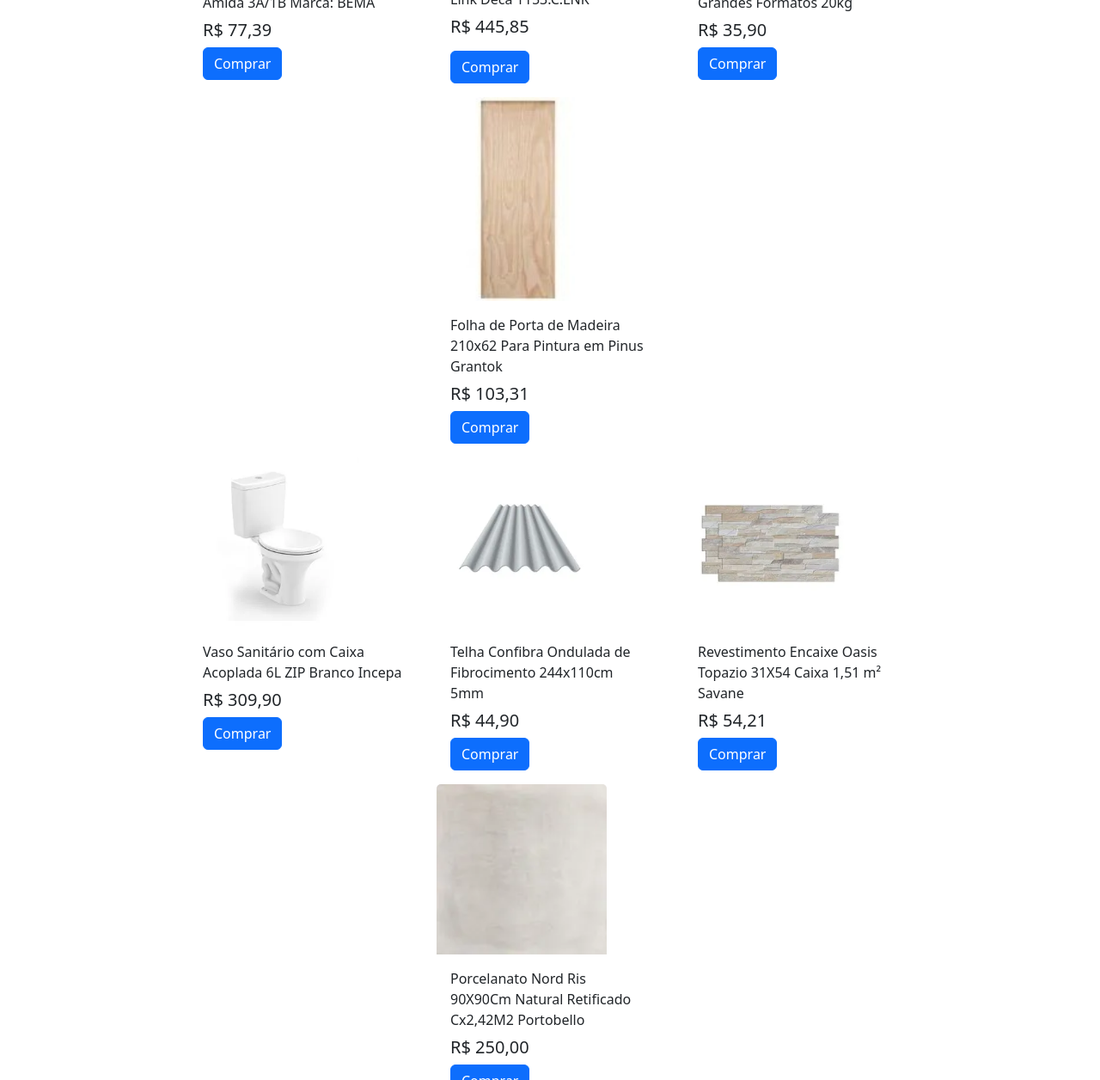
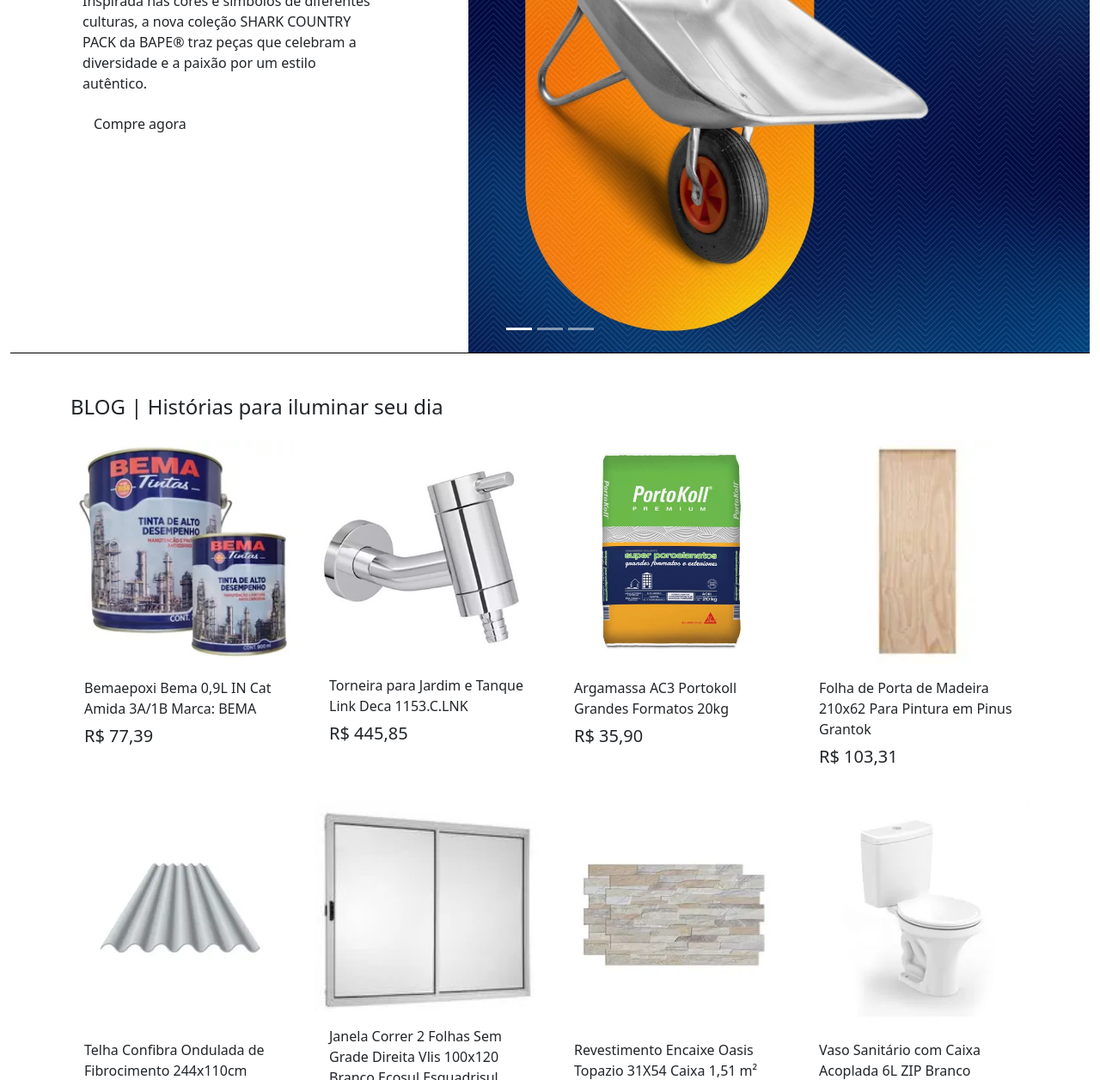
Before and after one commit to Brumarasilva/casas_de_materiais_de_construcao, a plain HTML site: page wwwroot/index.html in a window 1280 px wide. Shown: the part 489-1745 px from the top of the page at 86% size. Drawn offline with nearby package versions, Linux system fonts and the light colour scheme.

Commit message:
alterando tamanho dos cards, mudando cor do footer e adicionando carousel

```diff
--- a/wwwroot/index.html
+++ b/wwwroot/index.html
@@ -7,6 +7,7 @@
     <title>Materiais Silva</title>
     <link href="https://cdn.jsdelivr.net/npm/bootstrap@5.3.5/dist/css/bootstrap.min.css" rel="stylesheet"
         integrity="sha384-SgOJa3DmI69IUzQ2PVdRZhwQ+dy64/BUtbMJw1MZ8t5HZApcHrRKUc4W0kG879m7" crossorigin="anonymous">
+        <link rel="stylesheet" href="style.css">
 </head>
 
 <body>
@@ -66,83 +67,154 @@
         </nav>
     </header>
     <main>
-        <div class="container">
-
-            <div class="row justify-content-center">
-                <div class="card border-0" style="width: 18rem;">
-                    <img src="img/tinta.webp" class="card-img-top w-100" alt="...">
+        <div class="container-fluid">
+            <div id="carouselExampleIndicators" class="carousel slide custom-carousel border-bottom border-black"
+                data-bs-ride="carousel" data-bs-interval="7500" data-bs-pause="false">
+                <div class="carousel-indicators">
+                    <button type="button" data-bs-target="#carouselExampleIndicators" data-bs-slide-to="0"
+                        class="active" aria-current="true" aria-label="Slide 1"></button>
+                    <button type="button" data-bs-target="#carouselExampleIndicators" data-bs-slide-to="1"
+                        aria-label="Slide 2"></button>
+                    <button type="button" data-bs-target="#carouselExampleIndicators" data-bs-slide-to="2"
+                        aria-label="Slide 3"></button>
+                </div>
+                <div class="carousel-inner">
+                    <div class="carousel-item active">
+                        <div class="row align-items-center">
+                            <!-- Coluna 1 -->
+                            <div class="col-md-5" style="padding: 7.5%">
+                                <h1>BAPE&reg; na KRIS</h1>
+                                <p>Inspirada nas cores e símbolos de diferentes culturas, a nova coleção SHARK COUNTRY
+                                    PACK da BAPE&reg; traz peças que celebram a diversidade e a paixão por um estilo
+                                    autêntico.</p>
+                                <a href="#" class="btn btn-lemon">Compre agora</a>
+                            </div>
+                            <!-- Coluna 2 -->
+                            <div class="col-md-7">
+                                <img src="img/carroçademao.jpg" alt="Imagem da coleção SHARK COUNTRY PACK"
+                                    class="img-fluid w-100">
+                            </div>
+                        </div>
+                    </div>
+                    <div class="carousel-item">
+                        <div class="row align-items-center">
+                            <!-- Coluna 1 -->
+                            <div class="col-md-5" style="padding: 7.5%">
+                                <h1>Lorem Ipsum</h1>
+                                <p>Lorem ipsum dolor sit amet, consectetur adipiscing elit, sed do eiusmod tempor
+                                    incididunt ut labore et dolore magna aliqua.</p>
+                                <a href="#" class="btn btn-lemon">Compre agora</a>
+                            </div>
+                            <!-- Coluna 2 -->
+                            <div class="col-md-7">
+                                <img src="images/xmas-banner.jpg" alt="..." class="img-fluid w-100">
+                            </div>
+                        </div>
+                    </div>
+                    <div class="carousel-item">
+                        <div class="row align-items-center">
+                            <!-- Coluna 1 -->
+                            <div class="col-md-5" style="padding: 7.5%">
+                                <h1>Lorem Ipsum</h1>
+                                <p>Lorem ipsum dolor sit amet, consectetur adipiscing elit, sed do eiusmod tempor
+                                    incididunt ut labore et dolore magna aliqua.</p>
+                                <a href="#" class="btn btn-lemon">Compre agora</a>
+                            </div>
+                            <!-- Coluna 2 -->
+                            <div class="col-md-7">
+                                <img src="https://placehold.co/2400x1080" alt="..." class="img-fluid w-100">
+                            </div>
+                        </div>
+                    </div>
+                </div>
+            </div>
+        </div>
+        <div class="container"><section class="my-5">
+            <h4 class="my-4">BLOG<span style="font-weight: normal"> | Histórias para iluminar seu dia</span></h4>
+            <div class="row row-cols-2 row-cols-lg-4 g-4">
+                <div class="col">
+                    <div class="card h-100 border-0">
+                        <img src="img/tinta.webp" class="card-img-top" alt="...">
                         <div class="card-body">
                             <p class="card-title">Bemaepoxi Bema 0,9L IN Cat Amida 3A/1B
                                 Marca: BEMA </p>
                             <h5 class="card-text">R$ 77,39</h5>
-                        <a href="#" class="btn btn-primary">Comprar</a>
                         </div>
                     </div>
-                <div class="card border-0" style="width: 18rem;">
-                    <img src="img/torneira.jpg" class="card-img-top w-100" alt="...">
+                </div>
+                <div class="col">
+                    <div class="card h-100 border-0">
+                        <img src="img/torneira.jpg" class="card-img-top" alt="...">
                         <div class="card-body">
                             <p class="card-title">Torneira para Jardim e Tanque Link Deca 1153.C.LNK</p>
-                        <h5 class="card-text">R$ 445,85</p>
-                            <a href="#" class="btn btn-primary">Comprar</a>
+                            <h5 class="card-text">R$ 445,85</h5>
                         </div>
                     </div>
-                <div class="card border-0" style="width: 18rem;">
-                    <img src="img/Argamassa-Portokoll.webp" class="card-img-top w-100" alt="...">
+                </div>
+                <div class="col">
+                    <div class="card h-100 border-0">
+                        <img src="img/Argamassa-Portokoll.webp" class="card-img-top" alt="...">
                         <div class="card-body">
                             <p class="card-title">Argamassa AC3 Portokoll Grandes Formatos 20kg</p>
                             <h5 class="card-text">R$ 35,90</h5>
-                        <a href="#" class="btn btn-primary">Comprar</a>
                         </div>
                     </div>
-                <div class="card border-0" style="width: 18rem;">
-                    <img src="img/porta.jpg" class="card-img-top w-75" alt="...">
+                </div>
+                <div class="col">
+                    <div class="card h-100 border-0">
+                        <img src="img/porta.webp" class="card-img-top" alt="...">
                         <div class="card-body">
                             <p class="card-title">Folha de Porta de Madeira 210x62 Para Pintura em Pinus Grantok</p>
                             <h5 class="card-text">R$ 103,31</h5>
-                        <a href="#" class="btn btn-primary">Comprar</a>
                         </div>
                     </div>
                 </div>
-
-            <div class="row justify-content-center">
-                <div class="card border-0" style="width: 18rem;">
-                    <img src="img/vasosanitario.webp" class="card-img-top w-75" alt="...">
+                <div class="col">
+                    <div class="card h-100 border-0">
+                        <img src="img/Telha-ondulada-de-fibrocimento-244x110cm-5mm-Confibra.webp" class="card-img-top" alt="...">
+                        <div class="card-body">
+                            <p class="card-title">Telha Confibra Ondulada de Fibrocimento 244x110cm 5mm</p>
+                            <h5 class="card-text">R$ 44,90</h5>
+                        </div>
+                    </div>
+                </div>
+                <div class="col">
+                    <div class="card h-100 border-0">
+                        <img src="img/janela_.jpg" class="card-img-top" alt="...">
+                        <div class="card-body">
+                            <p class="card-title">Janela Correr 2 Folhas Sem Grade Direita Vlis 100x120 Branco Ecosul Esquadrisul</p>
+                            <h5 class="card-text">R$ 357,11</h5>
+                        </div>
+                    </div>
+                </div>
+                <div class="col">
+                    <div class="card h-100 border-0">
+                        <img src="img/Revestimento-de-parede-HD-Oasis-Topazio-brilhante-bold-31x54cm-cinza-e-bege-Savane.webp" class="card-img-top" alt="...">
+                        <div class="card-body">
+                            <p class="card-title">Revestimento Encaixe Oasis Topazio 31X54 Caixa 1,51 m² Savane</p>
+                            <h5 class="card-text">R$ 54,21</h5>
+                        </div>
+                    </div>
+                </div>
+                <div class="col">
+                    <div class="card h-100 border-0">
+                        <img src="img/vasosanitario.webp" class="card-img-top" alt="...">
                         <div class="card-body">
                             <p class="card-title">Vaso Sanitário com Caixa Acoplada 6L ZIP Branco Incepa</p>
                             <h5 class="card-text">R$ 309,90</h5>
-                        <a href="#" class="btn btn-primary">Comprar</a>
-                    </div>
-                </div>
-                <div class="card border-0" style="width: 18rem;">
-                    <img src="img/Telha-ondulada-de-fibrocimento-244x110cm-5mm-Confibra.webp" class="card-img-top w-75" alt="...">
-                    <div class="card-body">
-                        <p class="card-title">Telha Confibra Ondulada de Fibrocimento 244x110cm 5mm</p>
-                        <h5 class="card-text">R$ 44,90</h5>
-                        <a href="#" class="btn btn-primary">Comprar</a>
-                    </div>
-                </div>
-                <div class="card border-0" style="width: 18rem;">
-                    <img src="img/Revestimento-de-parede-HD-Oasis-Topazio-brilhante-bold-31x54cm-cinza-e-bege-Savane.webp" class="card-img-top w-75" alt="...">
-                    <div class="card-body">
-                        <p class="card-title">Revestimento Encaixe Oasis Topazio 31X54 Caixa 1,51 m² Savane</p>
-                        <h5 class="card-text">R$ 54,21</h5>
-                        <a href="#" class="btn btn-primary">Comprar</a>
-                    </div>
-                </div>
-                <div class="card border-0" style="width: 18rem;">
-                    <img src="img/porcelanatopiso.webp" class="card-img-top w-75" alt="...">
-                    <div class="card-body">
-                        <p class="card-title">Porcelanato Nord Ris 90X90Cm Natural Retificado Cx2,42M2 Portobello</p>
-                        <h5 class="card-text">R$ 250,00</h5>
-                        <a href="#" class="btn btn-primary">Comprar</a>
                         </div>
                     </div>
                 </div>
 
             </div>
+        </section>
+
+
+
+
 
     </main>
-    <footer class="bg-pine pt-5">
+    <footer class="primarycolor pt-5">
         <div class="container">
             <div class="row">
                 <!-- Logo e Slogan -->
--- /dev/null
+++ b/wwwroot/style.css
@@ -0,0 +1,11 @@
+.primarycolor{
+    background-color:indianred;
+}
+.card-img-top {
+    width: 100%;
+    height: auto; /* Isso deixa a altura da imagem flexível */
+}
+.custom-carousel img {
+    object-fit: cover;
+    height: 100%;
+}
```
Also changed, not shown: wwwroot/img/carroçademao.jpg (added), wwwroot/img/janela.jpg (added), wwwroot/img/janela.webp (added), wwwroot/img/janela_.jpg (added). Lines whose indentation alone changed are shown as unchanged.
